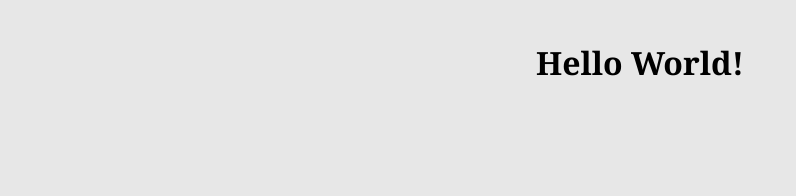
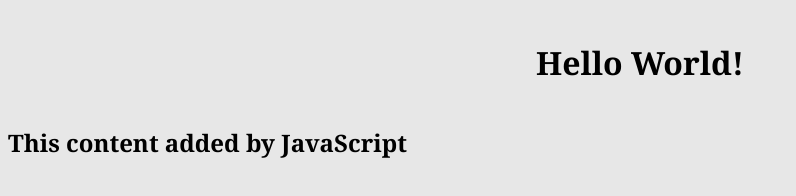
Before and after one commit to mbz7/mb-reference-website, a plain HTML site: page index.html in a window 1280 px wide. Shown: the whole page, without its empty margins (0-796 px from the left). Drawn offline with Linux system fonts and the light colour scheme; a web font is replaced by a local one.

Commit message:
add script.js, connect to index.html

```diff
--- a/index.html
+++ b/index.html
@@ -17,6 +17,6 @@
   </main>
   <footer>
   </footer>
-  <script src="scripts.js"></script>
+  <script src="script.js"></script>
 </body>
 </html>
--- /dev/null
+++ b/script.js
@@ -0,0 +1,5 @@
+const h2 = document.createElement("h2");
+
+h2.textContent = "This content added by JavaScript";
+
+document.querySelector("body").appendChild(h2);
```
